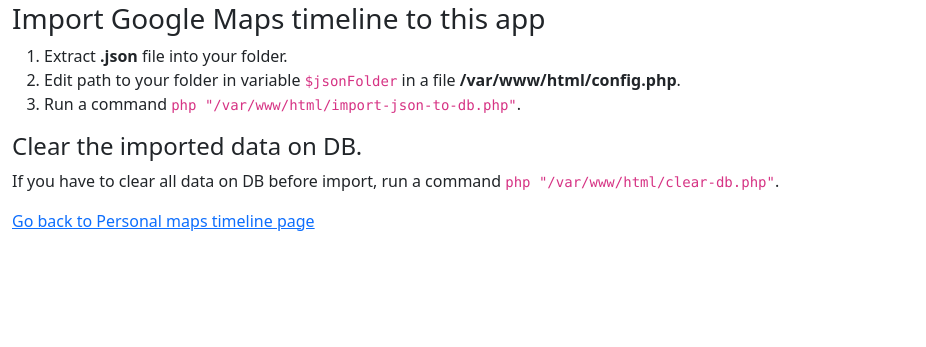
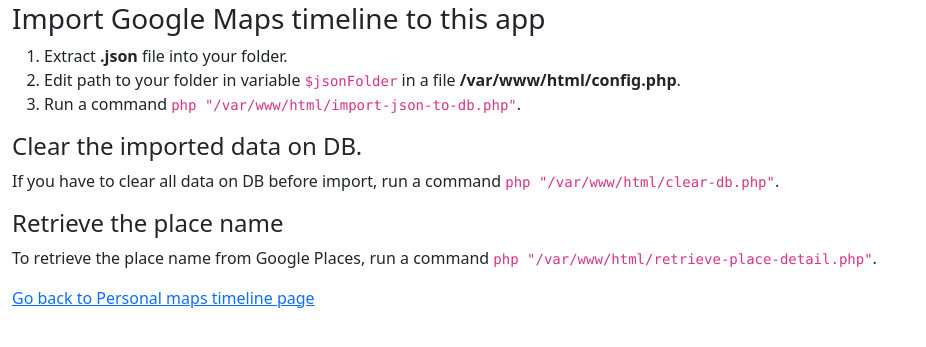
Before and after one commit to Rundiz/personal-maps-timeline, a PHP site: page /help.php in a window 1280 px wide. Shown: the part 164-511 px from the top of the page, without its empty margins (0-926 px from the left). Run offline with PHP 8.4, Linux system fonts and the light colour scheme; a stand-in replaces the project's code that opens the database connection; some libraries are stand-ins or nearby versions.

Commit message:
Update help page to display how to retrieve google place name.

```diff
--- a/help.php
+++ b/help.php
@@ -33,6 +33,8 @@ include 'HTTP/common/html-head.php';
                         If you have to clear all data on DB before import, run a command
                         <code>php &quot;<?php echo __DIR__ . DIRECTORY_SEPARATOR; ?>clear-db.php&quot;</code>.
                     </p>
+                    <h4>Retrieve the place name</h4>
+                    <p>To retrieve the place name from Google Places, run a command <code>php &quot;<?php echo __DIR__ . DIRECTORY_SEPARATOR; ?>retrieve-place-detail.php&quot;</code>.</p>
 
                     <p><a href="./">Go back to Personal maps timeline page</a></p>
                 </div>
```
